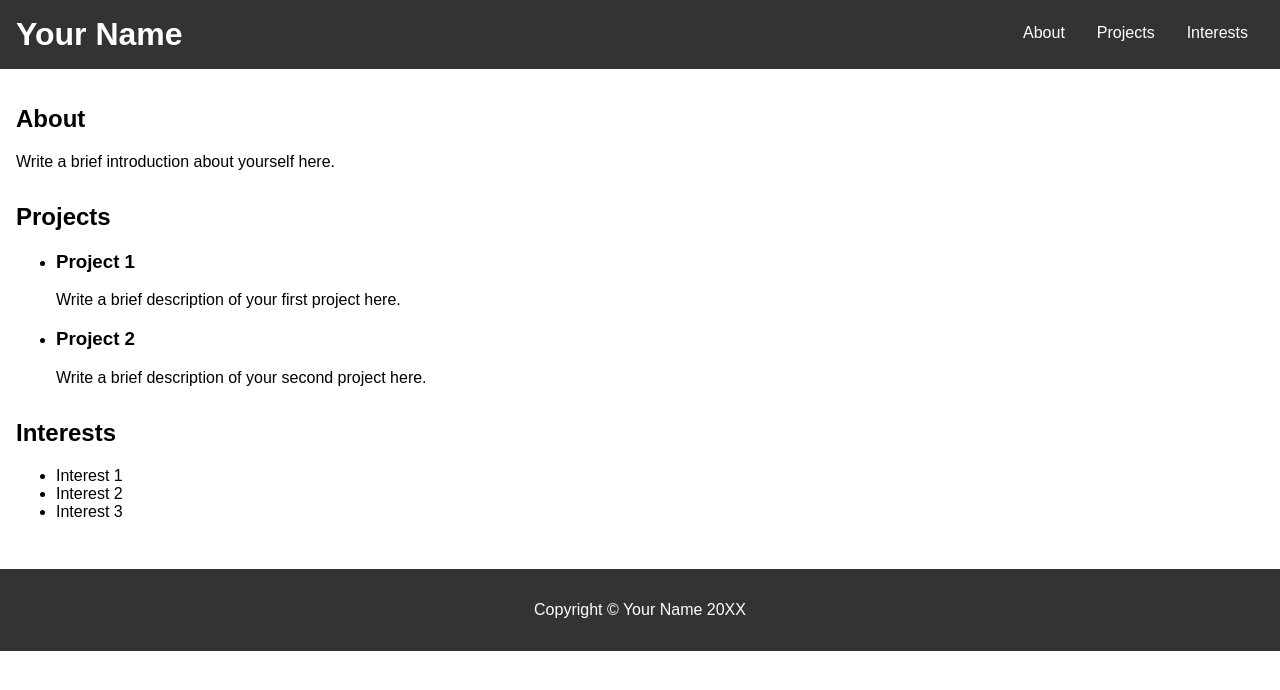
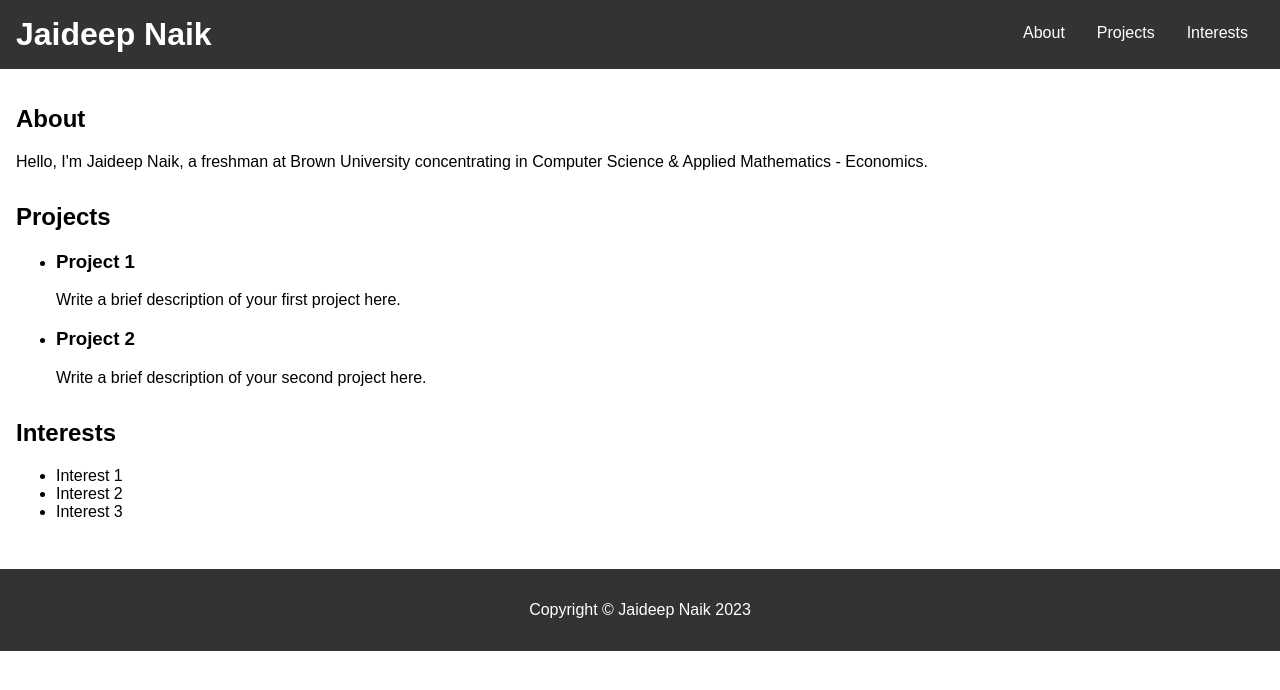
Before and after one commit to jnaik2/jnaik2.github.io, a plain HTML site: page index.html in a window 1280 px wide. Drawn offline with Linux system fonts and the light colour scheme; files that its build step writes are made by us from their sources.

Commit message:
Update index.html

```diff
--- a/index.html
+++ b/index.html
@@ -8,7 +8,7 @@
 </head>
 <body>
   <header>
-    <h1>Your Name</h1>
+    <h1>Jaideep Naik</h1>
     <nav>
       <ul>
         <li><a href="#about">About</a></li>
@@ -20,7 +20,7 @@
   <main>
     <section id="about">
       <h2>About</h2>
-      <p>Write a brief introduction about yourself here.</p>
+      <p>Hello, I'm Jaideep Naik, a freshman at Brown University concentrating in Computer Science & Applied Mathematics - Economics. </p>
     </section>
     <section id="projects">
       <h2>Projects</h2>
@@ -45,7 +45,7 @@
     </section>
   </main>
   <footer>
-    <p>Copyright &copy; Your Name 20XX</p>
+    <p>Copyright &copy; Jaideep Naik 2023</p>
   </footer>
 </body>
 </html>
```
